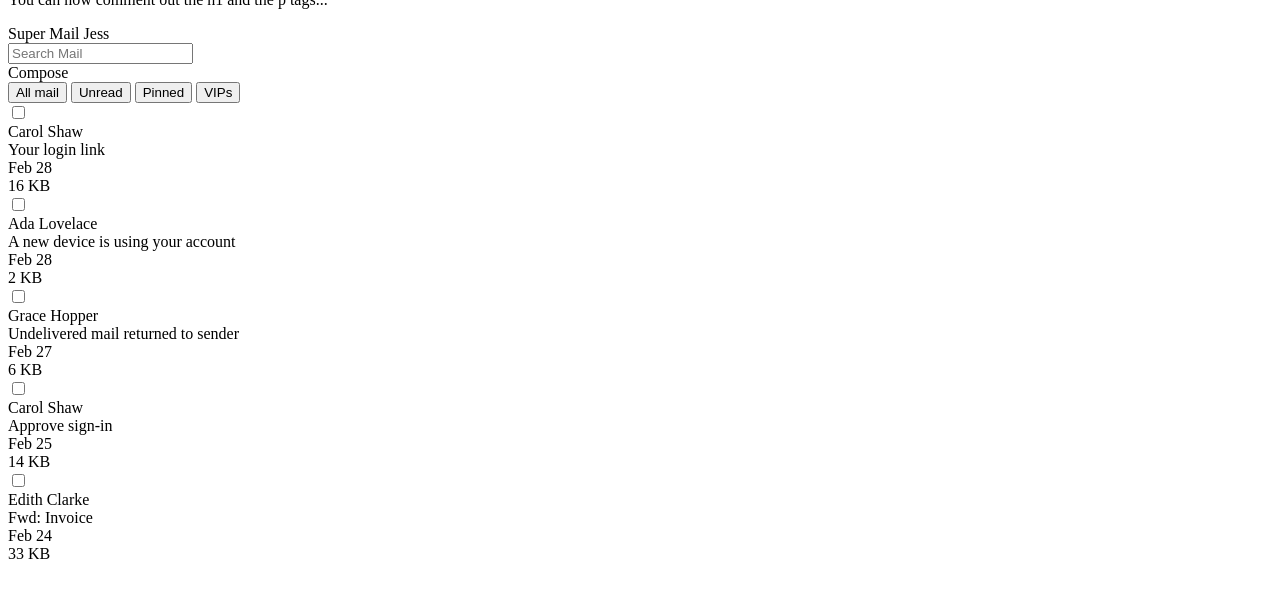
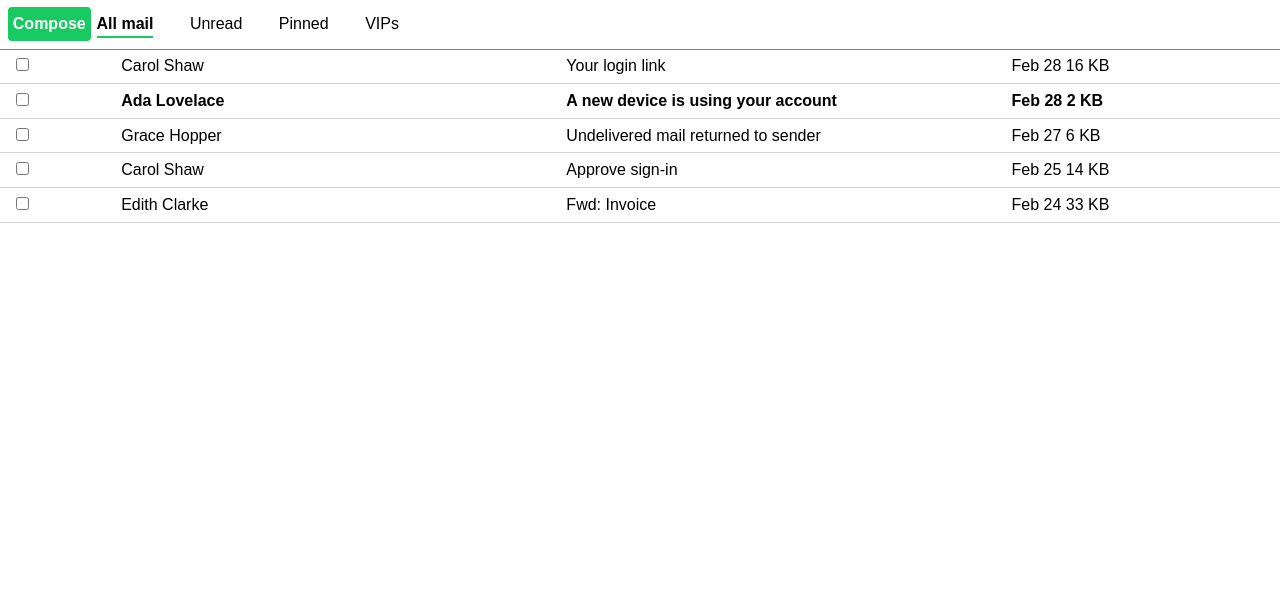
Before and after one commit to bloominstituteoftechnology/module-project-html-and-css-ii-ixcoo, a plain HTML site: page index.html in a window 1280 px wide. Shown: the part 191-800 px from the top of the page. Drawn offline with Linux system fonts and the light colour scheme.

Commit message:
Add files via upload

```diff
--- a/index.html
+++ b/index.html
@@ -4,66 +4,172 @@
 <head>
   <meta charset="UTF-8">
   <style>
-    /* 👉 Task 1- Apply the reset found on this page: https://www.joshwcomeau.com/css/custom-css-reset/ */
-
+    /*
+  1. Use a more-intuitive box-sizing model.
+*/
+*, *::before, *::after {
+  box-sizing: border-box;
+}
+/*
+  2. Remove default margin
+*/
+* {
+  margin: 0;
+}
+/*
+  Typographic tweaks!
+  3. Add accessible line-height
+  4. Improve text rendering
+*/
+body {
+  line-height: 1.5;
+  -webkit-font-smoothing: antialiased;
+}
+/*
+  5. Improve media defaults
+*/
+img, picture, video, canvas, svg {
+  display: block;
+  max-width: 100%;
+}
+/*
+  6. Remove built-in form typography styles
+*/
+input, button, textarea, select {
+  font: inherit;
+}
+/*
+  7. Avoid text overflows
+*/
+p, h1, h2, h3, h4, h5, h6 {
+  overflow-wrap: break-word;
+}
+/*
+  8. Create a root stacking context
+*/
+#root, #__next {
+  isolation: isolate;
+}
   </style>
   <style>
     /* 👉 Task 2- Target the body element.
     Apply a font family of Arial to the body element.
     The font property is inherited by descendant (nested) elements. */
+    body {
+      font-family: Arial, Helvetica, sans-serif;
+    }
 
     /* 👉 Task 3- Target the element with id headerTop.
     Apply white color to the text, some padding using px or rem units, and a dark background color. */
-
+    #headerTop {
+      background-color: #19ca63;
+      color: white;
+      padding: 0.5rem;
+    }
     /* 👉 Task 4- Target the divs that are directly nested underneath the id headerTop.
     Make them display as inline block, instead of block.
     This will make them render on the same line. */
+    .inline-container {
+      display: inline-block;
+    }
 
     /* 👉 Task 5- Target the spans that are nested inside the id headerTop.
     Make them have some margin on the right.
     This will prevent the spans from crashing against one another. */
+    #headerTop span {
+      margin: 0.5rem;
+    }
 
     /* 👉 Task 6- Target the first span nested inside the element with id headerTop.
     Make it have a font weight of bold, and transform the text to uppercase. */
+    .logo {
+      text-transform: uppercase;
+      font-weight: bold
+    }
 
     /* 👉 Task 7- Target the id headerBottom.
     Give it a bottom border of 1 pixel, solid gray, and a little bit of padding using px or rem units. */
+    #headerBottom {
+      border-bottom: 1px solid gray;
+      padding: 0.5rem
+    }
 
     /* 👉 Task 8- Target the divs that are nested directly inside the element with id headerBottom.
     Make them display as inline block, instead of block.
     This will cause them to render on the same line.
     You can consolidate this rule with the one on step. 4 */
+    #headerBottom > div {
+      display: inline-block;
+    }
 
     /* 👉 Task 9- Target the "Compose" button, although note it's a div instead an actual button.
     Give it color, bold text, background, padding, border radius, margin right, and a cursor of pointer. */
+    .blue-btn {
+      color: white;
+      font-weight: bold;
+      background-color: #19ca63;
+      padding: .3rem;
+      border-radius: 4px;
+      margin-right: .1rem;
+      cursor: pointer;
 
+
+
+    }
     /* 👉 Task 10- Research how to remove all the default styling of button elements.
     Target the button elements inside the element with id headerBottom.
     Remove all their styling, give them a bit of margin to the right, and a cursor of pointer. */
-
+    #headerBottom button {
+    margin: 0;
+    padding: 0;
+    border: none;
+    background: none;
+    margin-right: 2rem;
+    cursor: pointer;
+}
     /* 👉 Task 11- Target the button element inside the id headerBottom that has a class of active
     Make the font weight be bolder, and add a bottom border of 2 pixels solid color (you choose the color).
     Add the class name to the "All mail" button. */
+  #headerBottom button.active {
+    border-bottom: 2px solid #19ca63;
+    font-weight: bold;
+
+  }
 
     /* 👉 Task 12- Target all divs directly nested inside elements with a class of email,
     and make them display as inline-block elements.
     This will make each email render all its details in the same line*/
+    .email > div {
+      display: inline-block;
+    }
 
     /* 👉 Task 13- Target the elements with a class of email.
     Give them some padding, bigger padding to the left, and a bottom border of very light grey. */
-
+ .email {
+  padding: 0.3rem;
+  padding-left: 1rem;
+  border-bottom: 1px solid lightgray;
+ }
     /* 👉 Task 14- Target each div inside the element with a class of email.
     Make the email author and the email subject take 35% of the width of the parent element.
     Make the check, the date and the size take up 8% of the width of the parent element.
     This will arrange the details in visible columns. */
-
+    .email-name, .email-subject {
+      width: 35%;
+    }
+    .email-check, email-date, email-size {
+      width: 8%
+    }
     /* 👉 Task 15- Target the second email and have its font weight be bold.
     This will make it look "unread". */
-
+    .email:nth-child(2) {
+      font-weight: bold;
+    }
     /* Well done! Check the design file to make sure you are close enough. */
 
   </style>
   <title>Document</title>
+
 </head>
 
 <body>
@@ -77,18 +183,18 @@
   <div>
     <header>
       <div id="headerTop">
-        <div>
-          <span>Super Mail</span>
+        <div class="inline-container">
+          <span class="logo">Super Mail</span>
           <span>Jess</span>
         </div>
-        <div>
+        <div class="inline-container">
           <input type="text" placeholder="Search Mail" />
         </div>
       </div>
       <div id="headerBottom">
-        <div>Compose</div>
+        <div class="blue-btn">Compose</div>
         <div>
-          <button>All mail</button>
+          <button class="active">All mail</button>
           <button>Unread</button>
           <button>Pinned</button>
           <button>VIPs</button>
```
